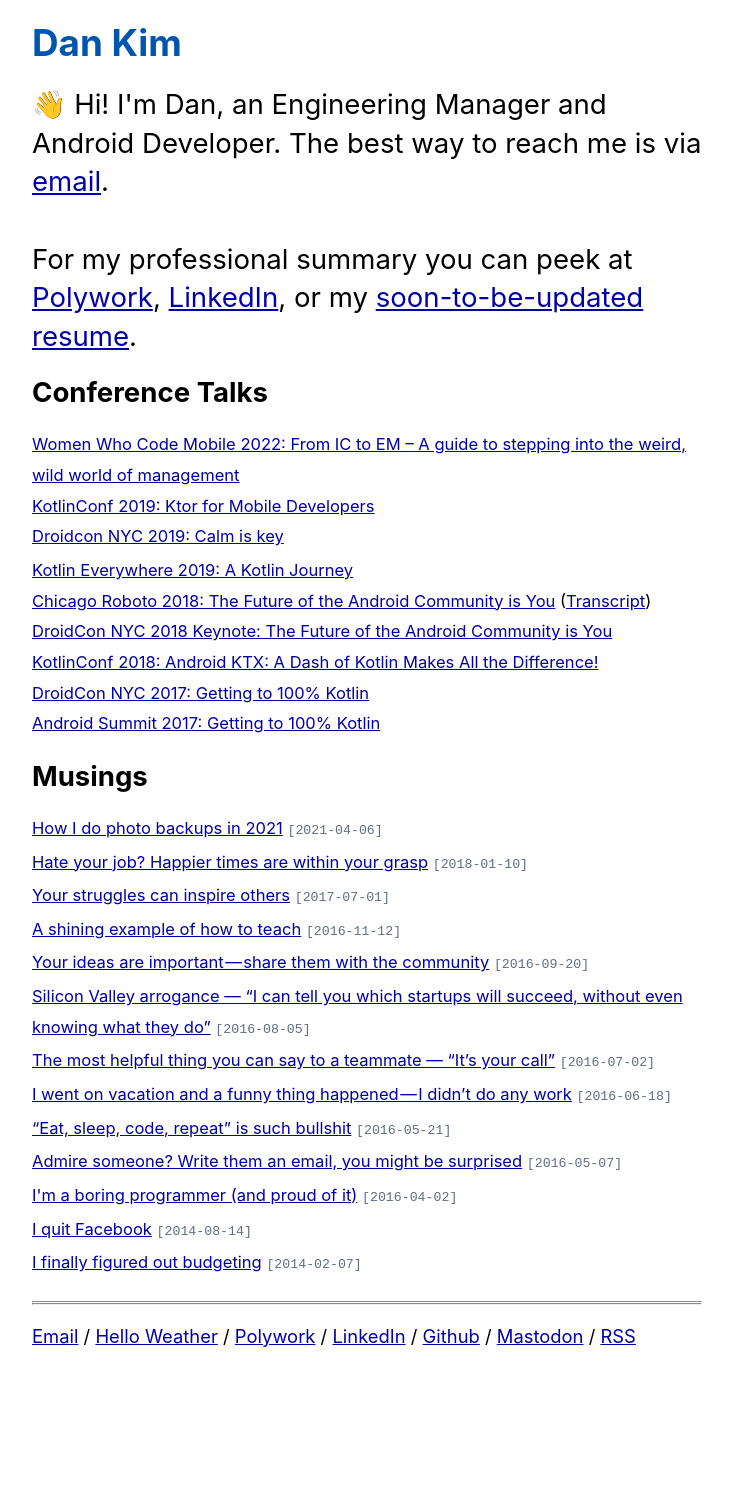
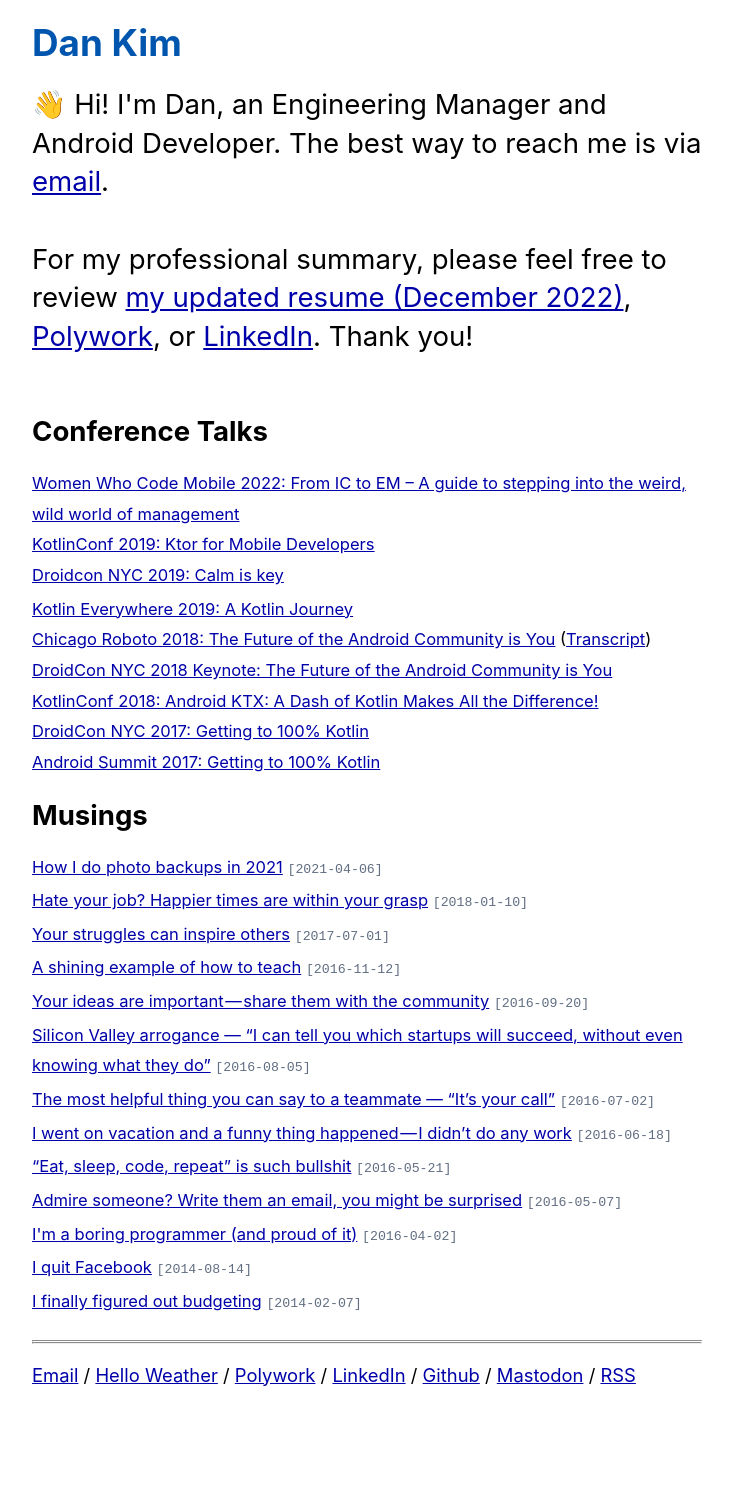
Before and after one commit to lateplate/lateplate.github.io, a Jekyll site: the page built from index.html, in a window 1280 px wide. Shown: the whole page, without its empty margins (273-1004 px from the left). Built offline with Jekyll 4.4.1, drawn with Linux system fonts in a browser that asks for light colours; before the commit the page ends 1447 px from its top, so only the background shows below that.

Commit message:
Update resume

```diff
--- a/index.html
+++ b/index.html
@@ -3,9 +3,11 @@
 title: dankim.org
 ---
 <p class="big">👋 Hi! I'm Dan, an Engineering Manager and Android Developer.
-  The best way to reach me is via <a href="mailto:hello@dankim.org">email</a>. <br/><br/>
-
-  For my professional summary you can peek at <a href="https://www.polywork.com/dankim">Polywork</a>, <a href="https://www.linkedin.com/in/dankim312/">LinkedIn</a>, or my <a href="https://dankim.org/assets/dan_kim_resume.pdf">soon-to-be-updated resume</a>.
+  The best way to reach me is via <a href="mailto:hello@dankim.org">email</a>.
+  <br/><br/>
+  For my professional summary, please feel free to review  <a href="assets/dan_kim_resume.pdf">my updated resume (December 2022)</a>,
+  <a href="https://www.polywork.com/dankim">Polywork</a>, or <a href="https://www.linkedin.com/in/dankim312/">LinkedIn</a>. Thank you!
+  <br/><br/>
 </p>
 <div id="home">
   <h2>Conference Talks</h2>
```
